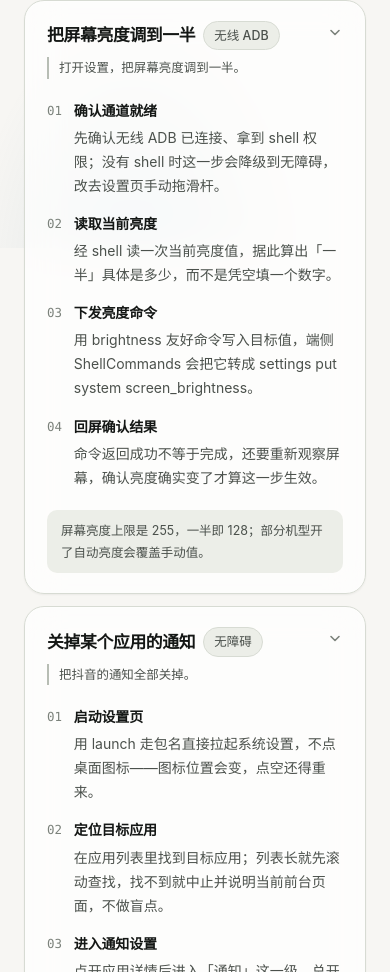
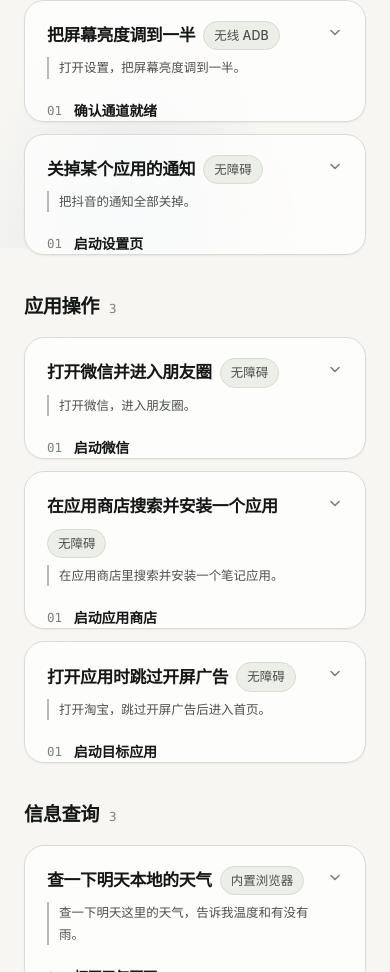
Before and after one commit to xkx121029/Phtomt, a Vue app in the folder website/: page /scenarios in a window 390 px wide. Shown: the part 596-1568 px from the top of the page. Built offline with nearby package versions, Linux system fonts and the light colour scheme; no server answers.

Commit message:
auto: happy_phone agent 2026-09-22 22:14:43

```diff
--- a/website/src/views/ScenariosView.vue
+++ b/website/src/views/ScenariosView.vue
@@ -85,6 +85,9 @@ onMounted(async () => {
               </button>
 
               <div class="item__body">
+                <!-- 折叠靠 .item__body 的单行 0fr，这一层必须独占那一行：
+                     把步骤和备注一起塞进来，备注会落到隐式行上、收起时照样露在外面 -->
+                <div class="item__inner">
                   <ol class="steps">
                     <li v-for="(step, i) in item.steps || []" :key="i" class="steps__item">
                       <span class="steps__index mono">{{ String(i + 1).padStart(2, '0') }}</span>
@@ -95,6 +98,7 @@ onMounted(async () => {
                     </li>
                   </ol>
                   <p v-if="item.note" class="note">{{ item.note }}</p>
+                </div>
               </div>
             </article>
           </div>
@@ -275,18 +279,23 @@ onMounted(async () => {
   grid-template-rows: 1fr;
 }
 
+/* overflow: hidden 同时把 grid 项的自动最小尺寸压成 0，否则 0fr 收不拢 */
+.item__inner {
+  overflow: hidden;
+  padding: 0 22px 22px;
+}
+
 .steps {
   display: grid;
   gap: 14px;
   margin: 0;
-  padding: 0 22px 20px;
+  padding: 0;
   list-style: none;
 }
 
 .steps__item {
   display: flex;
   gap: 12px;
-  overflow: hidden;
 }
 
 .steps__index {
@@ -313,7 +322,7 @@ onMounted(async () => {
 }
 
 .note {
-  margin: 0 22px 20px;
+  margin: 18px 0 0;
   padding: 10px 14px;
   border-radius: var(--r-sm);
   background: var(--paper-sunken);
```
Also changed, not shown: 1 other file (tests, documents, lock files or other folders). Lines whose indentation alone changed are shown as unchanged.
